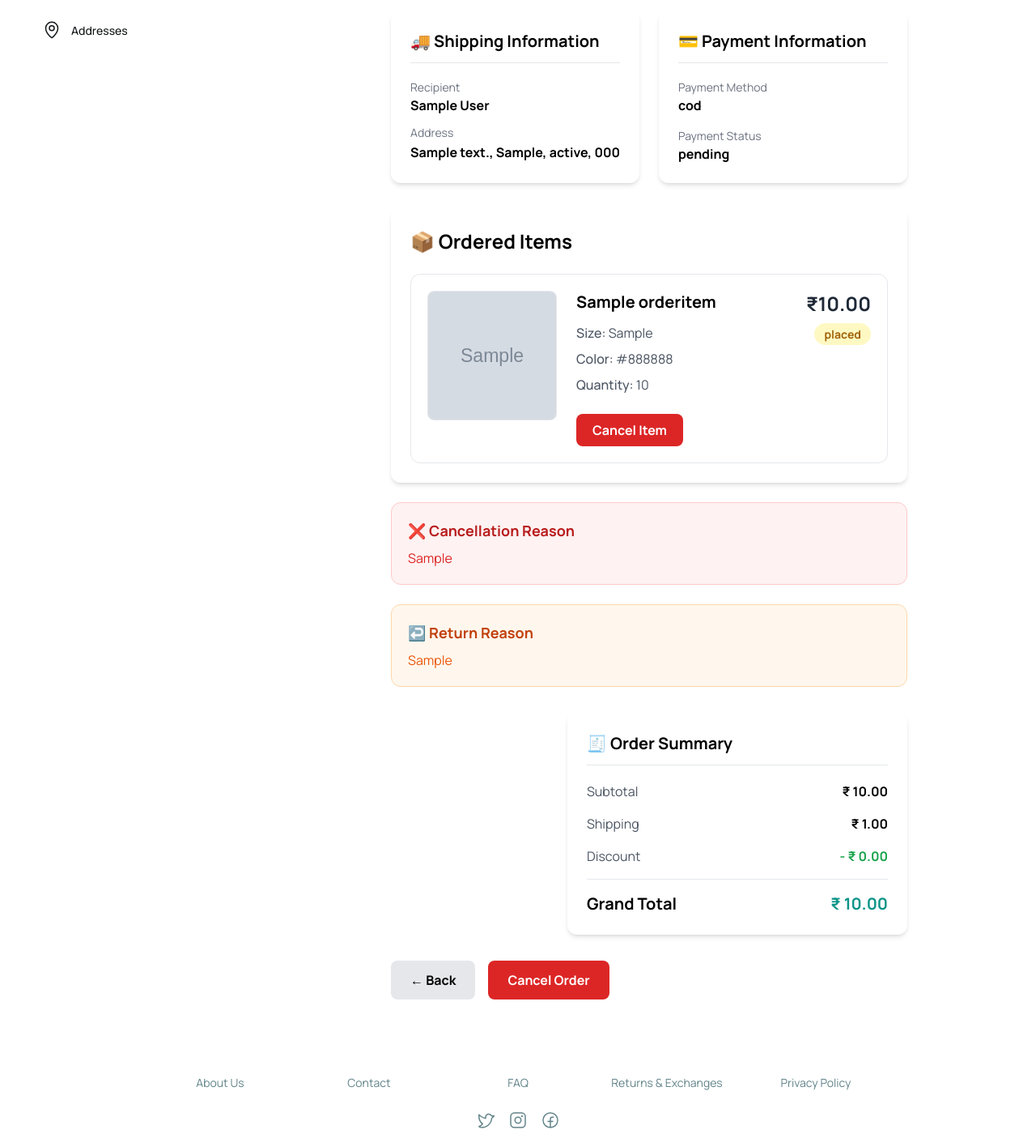
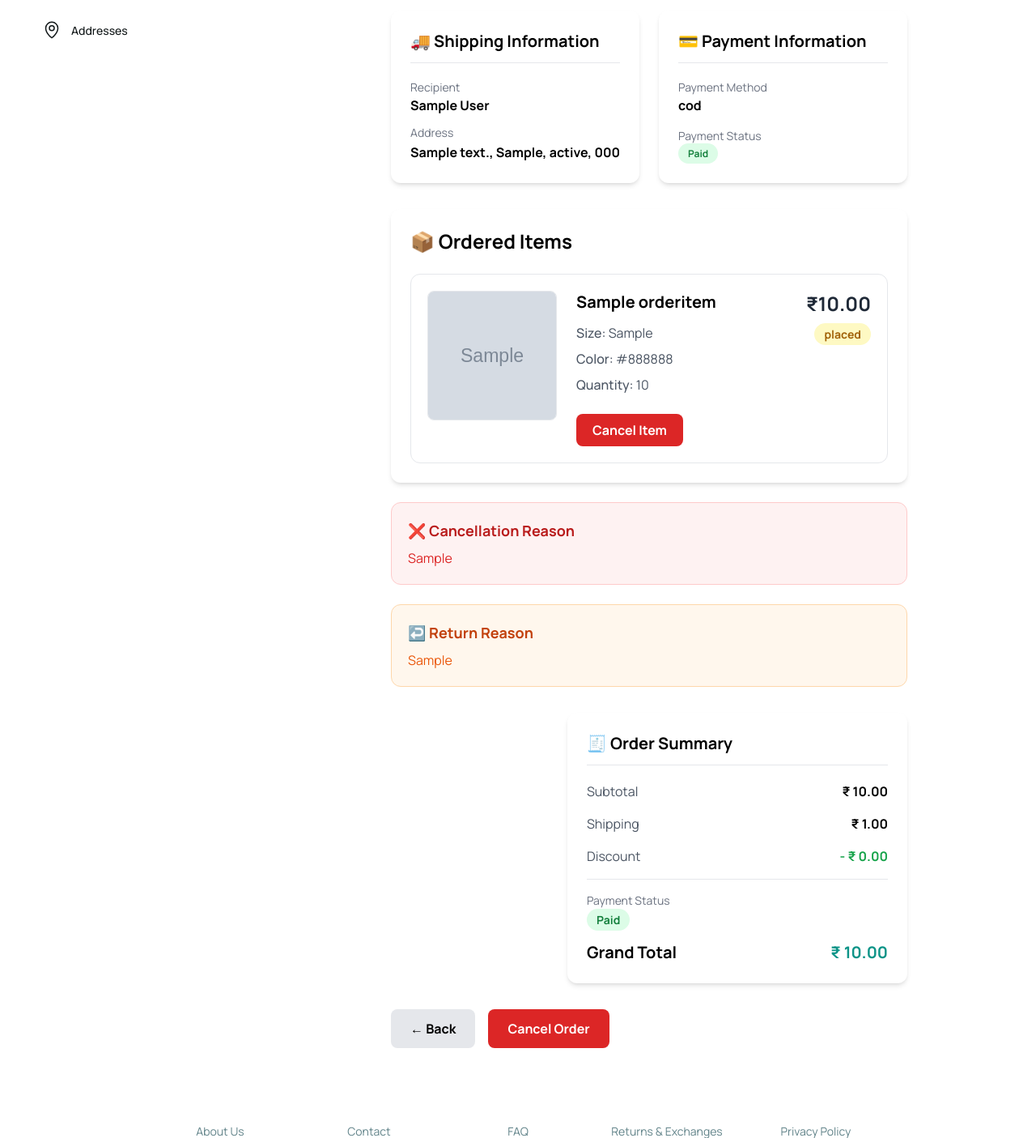
Before and after one commit to ishaquejifri/MyShoes-Ecommerce, a Django app: page /orders/orders/1/ in a window 1280 px wide. Shown: the part 287-1692 px from the top of the page at 81% size. Run offline with Django 5.2, Linux system fonts and the light colour scheme; a user stored in the database is signed in; tables that the repository leaves empty hold one stand-in row (values such as "Sample post"); grey boxes marked "Sample" are stand-in pictures; some libraries are stand-ins or nearby versions.

Commit message:
Order Management Updation

```diff
--- a/orders/models.py
+++ b/orders/models.py
@@ -5,7 +5,7 @@ from decimal import Decimal
 # Create your models here.
 
 class Order(models.Model):
-    order_id = models.CharField(max_length=10,unique=True,editable=False)
+    order_id = models.CharField(max_length=50,unique=True,editable=False)
     user = models.ForeignKey(CustomUser,on_delete=models.PROTECT,related_name='orders')
     shipping_address = models.ForeignKey(Address,on_delete=models.SET_NULL,null=True,related_name='orders')
 
--- a/orders/templates/order_details.html
+++ b/orders/templates/order_details.html
@@ -112,8 +112,18 @@
                         Payment Status
                     </p>
 
-                    <p class="font-semibold">
-                        {{ order.status }}
+                    <p class="font-semibold mt-1">
+                        <span class="px-3 py-1 rounded-full text-xs font-semibold
+                            {% if order.payment_status|lower == 'paid' %}
+                                bg-green-100 text-green-700
+                            {% elif order.payment_status|lower == 'failed' %}
+                                bg-red-100 text-red-700
+                            {% else %}
+                                bg-yellow-100 text-yellow-700
+                            {% endif %}
+                        ">
+                            {{ order.payment_status }}
+                        </span>
                     </p>
                 </div>
 
@@ -326,6 +336,26 @@
 
                 <hr>
 
+                <div>
+                    <p class="text-gray-500 text-sm">
+                        Payment Status
+                    </p>
+
+                    <p class="font-semibold mt-1">
+                        <span class="px-3 py-1 rounded-full text-sm font-semibold
+                            {% if order.payment_status|lower == 'paid' %}
+                                bg-green-100 text-green-700
+                            {% elif order.payment_status|lower == 'failed' %}
+                                bg-red-100 text-red-700
+                            {% else %}
+                                bg-yellow-100 text-yellow-700
+                            {% endif %}
+                        ">
+                            {{ order.payment_status }}
+                        </span>
+                    </p>
+                </div>
+
                 <div class="flex justify-between text-xl font-bold">
 
                     <span>
@@ -354,6 +384,15 @@
             ← Back
 
         </a>
+
+        {% if order.payment_status|lower != 'paid' and order.status|lower != 'cancelled' %}
+            <a href="{% url 'payment_options' order.id %}"
+               class="px-6 py-3 rounded-lg bg-blue-600 hover:bg-blue-700 text-white transition font-semibold">
+
+                💳 Pay Now / Retry Payment
+
+            </a>
+        {% endif %}
 
         {% if order.status|lower == 'delivered' %}
 
--- a/orders/views.py
+++ b/orders/views.py
@@ -298,13 +298,6 @@ def my_order(request):
     orders = Order.objects.filter(user=request.user).order_by('-created_at')
     categories = Category.objects.filter(is_active=True)
 
-    # EXCLUDE online orders where payment_status is 'Pending' or 'Failed'
-    # (These are incomplete Razorpay attempts)
-    orders = orders.exclude(
-        payment_method = 'online',
-        payment_status__in=['pending', 'failed']
-    ).order_by('-created_at')
-
     context = {
         'orders': orders,
         'categories': categories,
```
Also changed, not shown: orders/templates/order_list.html (+9 -1 lines), orders/migrations/0012_alter_order_order_id.py (added).
